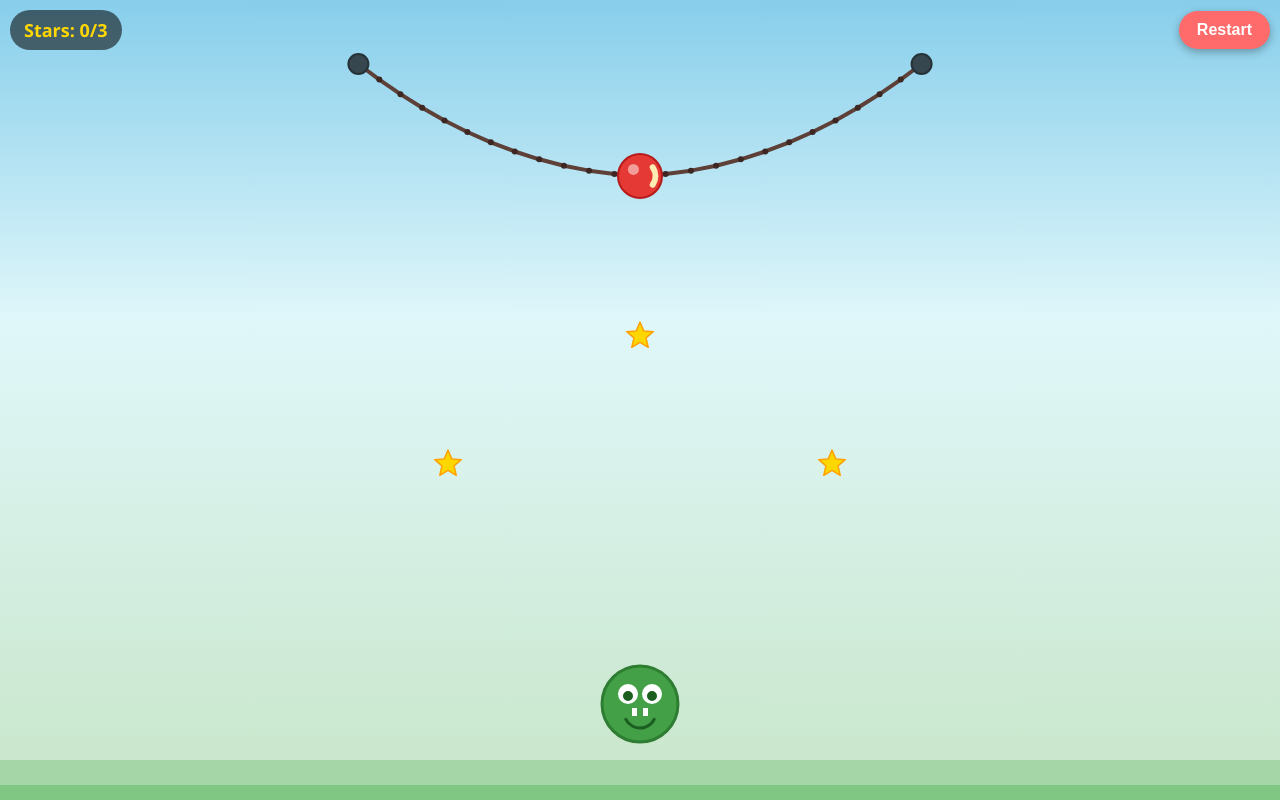
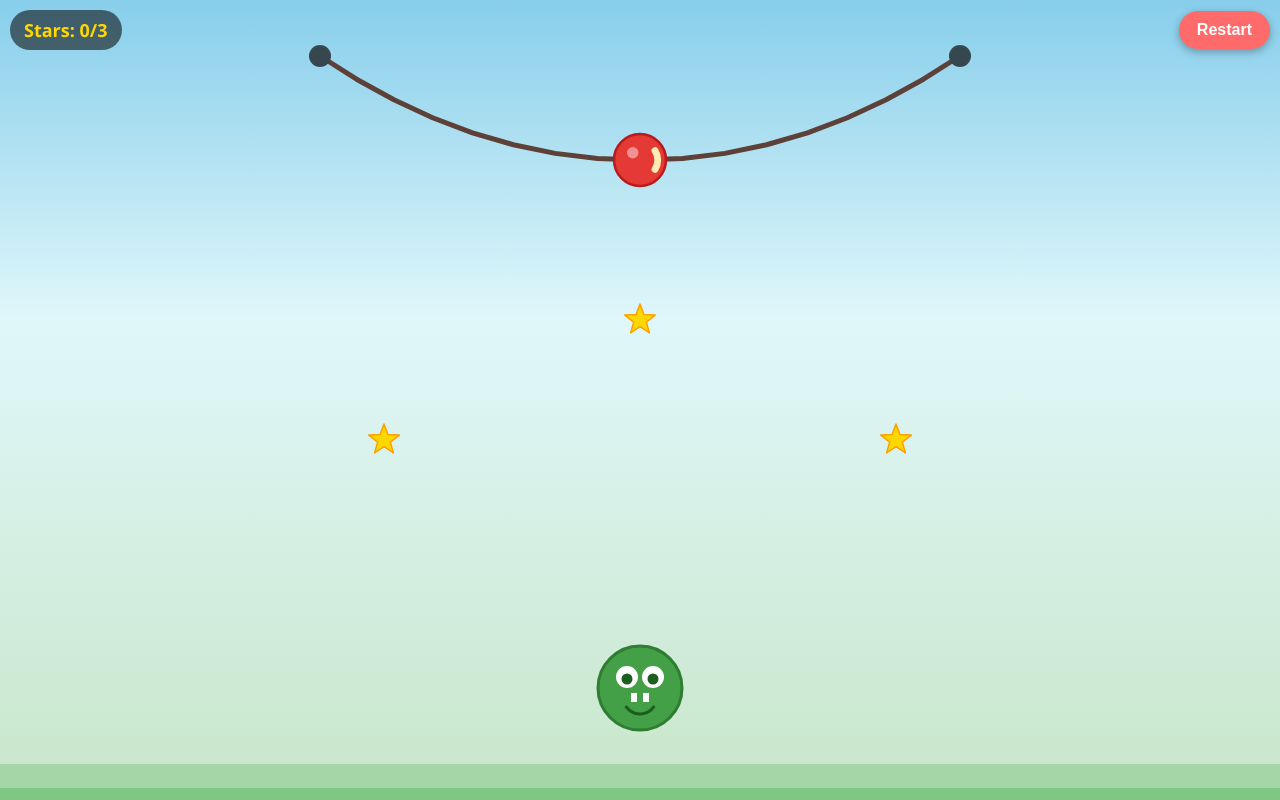
Before and after one commit to xgbzdev/cuttheropefx, a plain HTML site: page index.html in a window 1280 px wide. Drawn offline with Linux system fonts and the light colour scheme.

Commit message:
Add files via upload

```diff
--- a/game.js
+++ b/game.js
@@ -7,12 +7,24 @@
   const restartBtn = document.getElementById("restartBtn");
   const messageEl = document.getElementById("message");
 
-  // Resize canvas to fill the screen
+  // High-DPI + proper mobile sizing
+  let dpr = 1;
+  let cssW = 0, cssH = 0;
+
   function resize() {
-    canvas.width = window.innerWidth;
-    canvas.height = window.innerHeight;
+    dpr = Math.min(window.devicePixelRatio || 1, 2); // cap at 2 for performance
+    cssW = window.innerWidth;
+    cssH = window.innerHeight;
+    canvas.width = Math.floor(cssW * dpr);
+    canvas.height = Math.floor(cssH * dpr);
+    canvas.style.width = cssW + "px";
+    canvas.style.height = cssH + "px";
+    ctx.setTransform(dpr, 0, 0, dpr, 0, 0);
   }
-  window.addEventListener("resize", resize);
+  window.addEventListener("resize", function () {
+    resize();
+    // re-init only if game already started so positions stay relative
+  });
   resize();
 
   // Game state
@@ -24,79 +36,64 @@
   let win = false;
   let lastTime = 0;
 
-  // Physics constants
-  const GRAVITY = 0.35;
-  const FRICTION = 0.99;
-  const BOUNCE = 0.6;
-  const CANDY_RADIUS = 22;
-  const ROPE_SEGMENTS = 12;
+  // Tuned for mobile performance & feel
+  const GRAVITY = 0.42;
+  const FRICTION = 0.985;
+  const BOUNCE = 0.55;
+  const CANDY_RADIUS = 26;
+  const ROPE_SEGMENTS = 8;          // fewer segments = faster
+  const CONSTRAINT_ITERS = 4;       // fewer iterations = faster
 
-  // Simple 2D vector helpers
+  // Simple 2D helpers
   function Vec(x, y) {
     return { x: x || 0, y: y || 0 };
   }
-  function add(a, b) { return Vec(a.x + b.x, a.y + b.y); }
-  function sub(a, b) { return Vec(a.x - b.x, a.y - b.y); }
-  function mul(v, s) { return Vec(v.x * s, v.y * s); }
-  function len(v) { return Math.sqrt(v.x * v.x + v.y * v.y); }
-  function norm(v) {
-    const l = len(v);
-    return l > 0 ? mul(v, 1 / l) : Vec();
-  }
-  function dist(a, b) { return len(sub(a, b)); }
-
-  // Line segment intersection test
-  function segmentsIntersect(p1, p2, p3, p4) {
-    const d1 = direction(p3, p4, p1);
-    const d2 = direction(p3, p4, p2);
-    const d3 = direction(p1, p2, p3);
-    const d4 = direction(p1, p2, p4);
-    if (((d1 > 0 && d2 < 0) || (d1 < 0 && d2 > 0)) &&
-        ((d3 > 0 && d4 < 0) || (d3 < 0 && d4 > 0))) {
-      return true;
-    }
-    return false;
-  }
-  function direction(a, b, c) {
-    return (c.x - a.x) * (b.y - a.y) - (b.x - a.x) * (c.y - a.y);
+  function dist(a, b) {
+    const dx = a.x - b.x, dy = a.y - b.y;
+    return Math.sqrt(dx * dx + dy * dy);
   }
 
-  // Initialize a new level
+  // Faster line-segment intersection (no allocations)
+  function segmentsIntersect(ax, ay, bx, by, cx, cy, dx, dy) {
+    const abx = bx - ax, aby = by - ay;
+    const cdx = dx - cx, cdy = dy - cy;
+    const acx = cx - ax, acy = cy - ay;
+    const den = abx * cdy - aby * cdx;
+    if (Math.abs(den) < 1e-8) return false;
+    const t = (acx * cdy - acy * cdx) / den;
+    const u = (acx * aby - acy * abx) / den;
+    return t >= 0 && t <= 1 && u >= 0 && u <= 1;
+  }
+
   function initLevel() {
-    const w = canvas.width;
-    const h = canvas.height;
+    const w = cssW;
+    const h = cssH;
 
-    // Candy starts near the top center
     candy = {
-      pos: Vec(w * 0.5, h * 0.22),
+      pos: Vec(w * 0.5, h * 0.20),
       vel: Vec(0, 0),
       radius: CANDY_RADIUS,
       attached: true
     };
 
-    // Two anchors for two ropes
     anchors = [
-      { pos: Vec(w * 0.28, h * 0.08) },
-      { pos: Vec(w * 0.72, h * 0.08) }
+      { pos: Vec(w * 0.25, h * 0.07) },
+      { pos: Vec(w * 0.75, h * 0.07) }
     ];
 
-    // Create ropes as chains of points
     ropes = anchors.map(function (anchor) {
       return createRope(anchor.pos, candy.pos);
     });
 
-    // Stars to collect
     stars = [
-      { pos: Vec(w * 0.5, h * 0.42), collected: false, radius: 14 },
-      { pos: Vec(w * 0.35, h * 0.58), collected: false, radius: 14 },
-      { pos: Vec(w * 0.65, h * 0.58), collected: false, radius: 14 }
+      { pos: Vec(w * 0.50, h * 0.40), collected: false, radius: 16 },
+      { pos: Vec(w * 0.30, h * 0.55), collected: false, radius: 16 },
+      { pos: Vec(w * 0.70, h * 0.55), collected: false, radius: 16 }
     ];
 
-    // Monster (Om Nom style) at the bottom
     monster = {
-      pos: Vec(w * 0.5, h * 0.88),
-      radius: 38,
-      mouthOpen: 0
+      pos: Vec(w * 0.5, h * 0.86),
+      radius: 42
     };
 
     particles = [];
@@ -111,168 +108,147 @@
 
   function createRope(from, to) {
     const points = [];
+    const rest = dist(from, to) / ROPE_SEGMENTS;
     for (let i = 0; i <= ROPE_SEGMENTS; i++) {
       const t = i / ROPE_SEGMENTS;
+      const x = from.x + (to.x - from.x) * t;
+      const y = from.y + (to.y - from.y) * t;
       points.push({
-        pos: Vec(
-          from.x + (to.x - from.x) * t,
-          from.y + (to.y - from.y) * t
-        ),
-        prev: Vec(
-          from.x + (to.x - from.x) * t,
-          from.y + (to.y - from.y) * t
-        ),
+        pos: Vec(x, y),
+        prev: Vec(x, y),
         pinned: i === 0
       });
     }
-    return {
-      points: points,
-      cut: false,
-      restLength: dist(from, to) / ROPE_SEGMENTS
-    };
+    return { points: points, cut: false, restLength: rest };
   }
 
-  // Verlet integration for rope physics
   function updateRopes() {
-    ropes.forEach(function (rope) {
-      if (rope.cut) return;
+    for (let r = 0; r < ropes.length; r++) {
+      const rope = ropes[r];
+      if (rope.cut) continue;
 
-      // Update points
-      for (let i = 1; i < rope.points.length; i++) {
-        const p = rope.points[i];
+      const pts = rope.points;
+
+      // Verlet step
+      for (let i = 1; i < pts.length; i++) {
+        const p = pts[i];
         if (p.pinned) continue;
-
         const vx = (p.pos.x - p.prev.x) * FRICTION;
         const vy = (p.pos.y - p.prev.y) * FRICTION;
-
         p.prev.x = p.pos.x;
         p.prev.y = p.pos.y;
-
         p.pos.x += vx;
-        p.pos.y += vy + GRAVITY * 0.5;
+        p.pos.y += vy + GRAVITY * 0.45;
       }
 
-      // Constraints (keep segment lengths)
-      for (let iter = 0; iter < 8; iter++) {
-        for (let i = 0; i < rope.points.length - 1; i++) {
-          const a = rope.points[i];
-          const b = rope.points[i + 1];
+      // Constraints
+      for (let iter = 0; iter < CONSTRAINT_ITERS; iter++) {
+        for (let i = 0; i < pts.length - 1; i++) {
+          const a = pts[i];
+          const b = pts[i + 1];
           const dx = b.pos.x - a.pos.x;
           const dy = b.pos.y - a.pos.y;
           const d = Math.sqrt(dx * dx + dy * dy) || 0.001;
-          const diff = (d - rope.restLength) / d;
-          const offsetX = dx * 0.5 * diff;
-          const offsetY = dy * 0.5 * diff;
-
-          if (!a.pinned) {
-            a.pos.x += offsetX;
-            a.pos.y += offsetY;
-          }
-          if (!b.pinned) {
-            b.pos.x -= offsetX;
-            b.pos.y -= offsetY;
-          }
+          const diff = (d - rope.restLength) / d * 0.5;
+          const ox = dx * diff;
+          const oy = dy * diff;
+          if (!a.pinned) { a.pos.x += ox; a.pos.y += oy; }
+          if (!b.pinned) { b.pos.x -= ox; b.pos.y -= oy; }
         }
-
-        // Attach last point to candy if still attached
-        if (!rope.cut && candy.attached) {
-          const last = rope.points[rope.points.length - 1];
+        // stick last point to candy while attached
+        if (candy.attached) {
+          const last = pts[pts.length - 1];
           last.pos.x = candy.pos.x;
           last.pos.y = candy.pos.y;
         }
       }
-    });
+    }
   }
 
   function updateCandy() {
     if (!candy.attached) {
-      // Free falling
       candy.vel.y += GRAVITY;
-      candy.vel.x *= 0.995;
+      candy.vel.x *= 0.992;
       candy.pos.x += candy.vel.x;
       candy.pos.y += candy.vel.y;
 
-      // Floor bounce
-      if (candy.pos.y + candy.radius > canvas.height - 10) {
-        candy.pos.y = canvas.height - 10 - candy.radius;
+      // floor
+      if (candy.pos.y + candy.radius > cssH - 12) {
+        candy.pos.y = cssH - 12 - candy.radius;
         candy.vel.y *= -BOUNCE;
-        candy.vel.x *= 0.8;
-        if (Math.abs(candy.vel.y) < 1) candy.vel.y = 0;
+        candy.vel.x *= 0.75;
+        if (Math.abs(candy.vel.y) < 1.2) candy.vel.y = 0;
       }
-
-      // Walls
+      // walls
       if (candy.pos.x - candy.radius < 0) {
         candy.pos.x = candy.radius;
         candy.vel.x *= -BOUNCE;
       }
-      if (candy.pos.x + candy.radius > canvas.width) {
-        candy.pos.x = canvas.width - candy.radius;
+      if (candy.pos.x + candy.radius > cssW) {
+        candy.pos.x = cssW - candy.radius;
         candy.vel.x *= -BOUNCE;
       }
     } else {
-      // Pull candy toward average of rope ends
-      let activeRopes = 0;
-      let sumX = 0, sumY = 0;
-      ropes.forEach(function (rope) {
-        if (!rope.cut) {
-          const last = rope.points[rope.points.length - 1];
-          sumX += last.pos.x;
-          sumY += last.pos.y;
-          activeRopes++;
+      let active = 0, sx = 0, sy = 0;
+      for (let r = 0; r < ropes.length; r++) {
+        if (!ropes[r].cut) {
+          const last = ropes[r].points[ropes[r].points.length - 1];
+          sx += last.pos.x;
+          sy += last.pos.y;
+          active++;
         }
-      });
-
-      if (activeRopes === 0) {
+      }
+      if (active === 0) {
         candy.attached = false;
-        // Give a tiny random push so it doesn't just hang
-        candy.vel.x = (Math.random() - 0.5) * 2;
-        candy.vel.y = 0;
+        candy.vel.x = (Math.random() - 0.5) * 1.5;
+        candy.vel.y = 0.5;
       } else {
-        candy.pos.x = sumX / activeRopes;
-        candy.pos.y = sumY / activeRopes;
+        candy.pos.x = sx / active;
+        candy.pos.y = sy / active;
       }
     }
   }
 
   function checkStars() {
-    stars.forEach(function (star) {
-      if (!star.collected && dist(candy.pos, star.pos) < candy.radius + star.radius) {
+    for (let i = 0; i < stars.length; i++) {
+      const star = stars[i];
+      if (star.collected) continue;
+      if (dist(candy.pos, star.pos) < candy.radius + star.radius) {
         star.collected = true;
         starsCollected++;
         updateScore();
-        // Sparkle particles
-        for (let i = 0; i < 12; i++) {
+        // few particles only
+        for (let k = 0; k < 8; k++) {
           particles.push({
-            pos: Vec(star.pos.x, star.pos.y),
-            vel: Vec((Math.random() - 0.5) * 6, (Math.random() - 0.5) * 6),
-            life: 40 + Math.random() * 20,
+            x: star.pos.x, y: star.pos.y,
+            vx: (Math.random() - 0.5) * 5,
+            vy: (Math.random() - 0.5) * 5,
+            life: 30,
             color: "#FFD700"
           });
         }
       }
-    });
+    }
   }
 
   function checkMonster() {
     if (gameOver) return;
     const d = dist(candy.pos, monster.pos);
-    if (d < candy.radius + monster.radius - 8) {
-      // Candy reaches the mouth
+    if (d < candy.radius + monster.radius - 10) {
       win = true;
       gameOver = true;
       messageEl.textContent = "Yum! You did it!\nStars: " + starsCollected + "/3";
       messageEl.className = "win";
-      // Celebrate particles
-      for (let i = 0; i < 30; i++) {
+      for (let k = 0; k < 18; k++) {
         particles.push({
-          pos: Vec(monster.pos.x, monster.pos.y - 20),
-          vel: Vec((Math.random() - 0.5) * 8, (Math.random() - 0.5) * 8 - 3),
-          life: 50 + Math.random() * 30,
-          color: ["#4CAF50", "#FFD700", "#FF6B6B", "#42A5F5"][Math.floor(Math.random() * 4)]
+          x: monster.pos.x, y: monster.pos.y - 15,
+          vx: (Math.random() - 0.5) * 7,
+          vy: (Math.random() - 0.5) * 7 - 2,
+          life: 40,
+          color: ["#4CAF50", "#FFD700", "#FF6B6B"][k % 3]
         });
       }
-    } else if (candy.pos.y > canvas.height + 50) {
-      // Fell off screen
+    } else if (candy.pos.y > cssH + 60) {
       gameOver = true;
       win = false;
       messageEl.textContent = "Oh no! Try again";
@@ -283,9 +259,9 @@
   function updateParticles() {
     for (let i = particles.length - 1; i >= 0; i--) {
       const p = particles[i];
-      p.pos.x += p.vel.x;
-      p.pos.y += p.vel.y;
-      p.vel.y += 0.15;
+      p.x += p.vx;
+      p.y += p.vy;
+      p.vy += 0.18;
       p.life--;
       if (p.life <= 0) particles.splice(i, 1);
     }
@@ -295,135 +271,122 @@
     scoreEl.textContent = "Stars: " + starsCollected + "/3";
   }
 
-  // Drawing
+  // ---------- Drawing (all in CSS pixels) ----------
   function draw() {
-    ctx.clearRect(0, 0, canvas.width, canvas.height);
+    ctx.clearRect(0, 0, cssW, cssH);
 
-    // Soft ground
+    // ground
     ctx.fillStyle = "#A5D6A7";
-    ctx.fillRect(0, canvas.height - 40, canvas.width, 40);
+    ctx.fillRect(0, cssH - 36, cssW, 36);
     ctx.fillStyle = "#81C784";
-    ctx.fillRect(0, canvas.height - 15, canvas.width, 15);
+    ctx.fillRect(0, cssH - 12, cssW, 12);
 
-    // Draw ropes
-    ropes.forEach(function (rope) {
-      if (rope.cut) return;
+    // ropes
+    for (let r = 0; r < ropes.length; r++) {
+      const rope = ropes[r];
+      if (rope.cut) continue;
+      const pts = rope.points;
       ctx.beginPath();
       ctx.strokeStyle = "#5D4037";
-      ctx.lineWidth = 4;
+      ctx.lineWidth = 5;
       ctx.lineCap = "round";
       ctx.lineJoin = "round";
-      rope.points.forEach(function (p, i) {
-        if (i === 0) ctx.moveTo(p.pos.x, p.pos.y);
-        else ctx.lineTo(p.pos.x, p.pos.y);
-      });
-      ctx.stroke();
-
-      // Small knots
-      ctx.fillStyle = "#3E2723";
-      rope.points.forEach(function (p) {
-        ctx.beginPath();
-        ctx.arc(p.pos.x, p.pos.y, 3, 0, Math.PI * 2);
-        ctx.fill();
-      });
-    });
-
-    // Anchors
-    anchors.forEach(function (a) {
-      ctx.beginPath();
-      ctx.fillStyle = "#37474F";
-      ctx.arc(a.pos.x, a.pos.y, 10, 0, Math.PI * 2);
-      ctx.fill();
-      ctx.strokeStyle = "#263238";
-      ctx.lineWidth = 2;
-      ctx.stroke();
-    });
-
-    // Stars
-    stars.forEach(function (star) {
-      if (star.collected) return;
-      drawStar(star.pos.x, star.pos.y, star.radius, "#FFD700", "#FFA000");
-    });
-
-    // Candy (red with white stripe)
-    drawCandy(candy.pos.x, candy.pos.y, candy.radius);
-
-    // Monster (simple Om Nom-like)
-    drawMonster(monster.pos.x, monster.pos.y, monster.radius);
-
-    // Cut path (while swiping)
-    if (cutPath.length > 1) {
-      ctx.beginPath();
-      ctx.strokeStyle = "rgba(255, 80, 80, 0.7)";
-      ctx.lineWidth = 3;
-      ctx.lineCap = "round";
-      cutPath.forEach(function (p, i) {
-        if (i === 0) ctx.moveTo(p.x, p.y);
-        else ctx.lineTo(p.x, p.y);
-      });
+      ctx.moveTo(pts[0].pos.x, pts[0].pos.y);
+      for (let i = 1; i < pts.length; i++) {
+        ctx.lineTo(pts[i].pos.x, pts[i].pos.y);
+      }
       ctx.stroke();
     }
 
-    // Particles
-    particles.forEach(function (p) {
-      ctx.globalAlpha = Math.min(1, p.life / 30);
+    // anchors
+    for (let i = 0; i < anchors.length; i++) {
+      const a = anchors[i];
+      ctx.beginPath();
+      ctx.fillStyle = "#37474F";
+      ctx.arc(a.pos.x, a.pos.y, 11, 0, Math.PI * 2);
+      ctx.fill();
+    }
+
+    // stars
+    for (let i = 0; i < stars.length; i++) {
+      if (!stars[i].collected) drawStar(stars[i].pos.x, stars[i].pos.y, stars[i].radius);
+    }
+
+    // candy
+    drawCandy(candy.pos.x, candy.pos.y, candy.radius);
+
+    // monster
+    drawMonster(monster.pos.x, monster.pos.y, monster.radius);
+
+    // cut trail
+    if (cutPath.length > 1) {
+      ctx.beginPath();
+      ctx.strokeStyle = "rgba(255,70,70,0.75)";
+      ctx.lineWidth = 4;
+      ctx.lineCap = "round";
+      ctx.moveTo(cutPath[0].x, cutPath[0].y);
+      for (let i = 1; i < cutPath.length; i++) {
+        ctx.lineTo(cutPath[i].x, cutPath[i].y);
+      }
+      ctx.stroke();
+    }
+
+    // particles
+    for (let i = 0; i < particles.length; i++) {
+      const p = particles[i];
+      ctx.globalAlpha = Math.min(1, p.life / 25);
       ctx.fillStyle = p.color;
       ctx.beginPath();
-      ctx.arc(p.pos.x, p.pos.y, 4, 0, Math.PI * 2);
+      ctx.arc(p.x, p.y, 3.5, 0, Math.PI * 2);
       ctx.fill();
-      ctx.globalAlpha = 1;
-    });
+    }
+    ctx.globalAlpha = 1;
   }
 
-  function drawStar(x, y, r, fill, stroke) {
+  function drawStar(x, y, r) {
     ctx.save();
     ctx.translate(x, y);
     ctx.beginPath();
     for (let i = 0; i < 5; i++) {
-      ctx.lineTo(
-        Math.cos((18 + i * 72) * Math.PI / 180) * r,
-        -Math.sin((18 + i * 72) * Math.PI / 180) * r
-      );
-      ctx.lineTo(
-        Math.cos((54 + i * 72) * Math.PI / 180) * (r * 0.45),
-        -Math.sin((54 + i * 72) * Math.PI / 180) * (r * 0.45)
-      );
+      const a1 = (18 + i * 72) * Math.PI / 180;
+      const a2 = (54 + i * 72) * Math.PI / 180;
+      ctx.lineTo(Math.cos(a1) * r, -Math.sin(a1) * r);
+      ctx.lineTo(Math.cos(a2) * r * 0.42, -Math.sin(a2) * r * 0.42);
     }
     ctx.closePath();
-    ctx.fillStyle = fill;
+    ctx.fillStyle = "#FFD700";
     ctx.fill();
-    ctx.strokeStyle = stroke;
+    ctx.strokeStyle = "#FFA000";
     ctx.lineWidth = 1.5;
     ctx.stroke();
     ctx.restore();
   }
 
   function drawCandy(x, y, r) {
-    // Main body
     ctx.beginPath();
     ctx.arc(x, y, r, 0, Math.PI * 2);
     ctx.fillStyle = "#E53935";
     ctx.fill();
     ctx.strokeStyle = "#B71C1C";
-    ctx.lineWidth = 2;
+    ctx.lineWidth = 2.5;
     ctx.stroke();
 
-    // White stripe
+    // stripe
     ctx.beginPath();
-    ctx.arc(x, y, r * 0.7, -0.6, 0.6);
+    ctx.arc(x, y, r * 0.68, -0.55, 0.55);
     ctx.strokeStyle = "#FFECB3";
-    ctx.lineWidth = 6;
+    ctx.lineWidth = 7;
     ctx.stroke();
 
-    // Shine
+    // shine
     ctx.beginPath();
-    ctx.arc(x - r * 0.3, y - r * 0.3, r * 0.25, 0, Math.PI * 2);
-    ctx.fillStyle = "rgba(255,255,255,0.5)";
+    ctx.arc(x - r * 0.28, y - r * 0.28, r * 0.22, 0, Math.PI * 2);
+    ctx.fillStyle = "rgba(255,255,255,0.45)";
     ctx.fill();
   }
 
   function drawMonster(x, y, r) {
-    // Body
+    // body
     ctx.beginPath();
     ctx.arc(x, y, r, 0, Math.PI * 2);
     ctx.fillStyle = "#43A047";
@@ -432,50 +395,58 @@
     ctx.lineWidth = 3;
     ctx.stroke();
 
-    // Eyes
-    ctx.fillStyle = "white";
+    // eyes
+    ctx.fillStyle = "#fff";
     ctx.beginPath();
-    ctx.arc(x - 12, y - 10, 10, 0, Math.PI * 2);
-    ctx.arc(x + 12, y - 10, 10, 0, Math.PI * 2);
+    ctx.arc(x - 13, y - 11, 11, 0, Math.PI * 2);
+    ctx.arc(x + 13, y - 11, 11, 0, Math.PI * 2);
+    ctx.fill();
+    ctx.fillStyle = "#1B5E20";
+    ctx.beginPath();
+    ctx.arc(x - 13, y - 9, 5.5, 0, Math.PI * 2);
+    ctx.arc(x + 13, y - 9, 5.5, 0, Math.PI * 2);
     ctx.fill();
 
-    ctx.fillStyle = "#1B5E20";
+    // mouth
     ctx.beginPath();
-    ctx.arc(x - 12, y - 8, 5, 0, Math.PI * 2);
-    ctx.arc(x + 12, y - 8, 5, 0, Math.PI * 2);
-    ctx.fill();
-
-    // Mouth
-    ctx.beginPath();
-    ctx.arc(x, y + 8, 16, 0.15 * Math.PI, 0.85 * Math.PI);
+    ctx.arc(x, y + 9, 17, 0.2 * Math.PI, 0.8 * Math.PI);
     ctx.strokeStyle = "#1B5E20";
     ctx.lineWidth = 3;
     ctx.stroke();
 
-    // Teeth
-    ctx.fillStyle = "white";
-    ctx.fillRect(x - 8, y + 4, 5, 8);
-    ctx.fillRect(x + 3, y + 4, 5, 8);
+    // teeth
+    ctx.fillStyle = "#fff";
+    ctx.fillRect(x - 9, y + 5, 6, 9);
+    ctx.fillRect(x + 3, y + 5, 6, 9);
   }
 
-  // Cutting logic
+  // ---------- Cutting (more forgiving on touch) ----------
   function tryCutRopes() {
     if (cutPath.length < 2) return;
 
-    ropes.forEach(function (rope) {
-      if (rope.cut) return;
-      for (let i = 0; i < rope.points.length - 1; i++) {
-        const a = rope.points[i].pos;
-        const b = rope.points[i + 1].pos;
+    for (let r = 0; r < ropes.length; r++) {
+      const rope = ropes[r];
+      if (rope.cut) continue;
+      const pts = rope.points;
+
+      for (let i = 0; i < pts.length - 1; i++) {
+        const ax = pts[i].pos.x, ay = pts[i].pos.y;
+        const bx = pts[i + 1].pos.x, by = pts[i + 1].pos.y;
+
         for (let j = 0; j < cutPath.length - 1; j++) {
-          if (segmentsIntersect(a, b, cutPath[j], cutPath[j + 1])) {
+          if (segmentsIntersect(
+            ax, ay, bx, by,
+            cutPath[j].x, cutPath[j].y,
+            cutPath[j + 1].x, cutPath[j + 1].y
+          )) {
             rope.cut = true;
-            // Visual feedback
-            for (let k = 0; k < 8; k++) {
+            // small feedback
+            for (let k = 0; k < 5; k++) {
               particles.push({
-                pos: Vec((a.x + b.x) / 2, (a.y + b.y) / 2),
-                vel: Vec((Math.random() - 0.5) * 5, (Math.random() - 0.5) * 5),
-                life: 25,
+                x: (ax + bx) * 0.5, y: (ay + by) * 0.5,
+                vx: (Math.random() - 0.5) * 4,
+                vy: (Math.random() - 0.5) * 4,
+                life: 20,
                 color: "#8D6E63"
               });
             }
@@ -483,16 +454,24 @@
           }
         }
       }
-    });
+    }
   }
 
-  // Input handling (mouse + touch)
+  // ---------- Input (robust touch + mouse) ----------
   function getPos(e) {
     const rect = canvas.getBoundingClientRect();
-    if (e.touches && e.touches.length > 0) {
-      return Vec(e.touches[0].clientX - rect.left, e.touches[0].clientY - rect.top);
+    let clientX, clientY;
+    if (e.touches && e.touches.length) {
+      clientX = e.touches[0].clientX;
+      clientY = e.touches[0].clientY;
+    } else if (e.changedTouches && e.changedTouches.length) {
+      clientX = e.changedTouches[0].clientX;
+      clientY = e.changedTouches[0].clientY;
+    } else {
+      clientX = e.clientX;
+      clientY = e.clientY;
     }
-    return Vec(e.clientX - rect.left, e.clientY - rect.top);
+    return Vec(clientX - rect.left, clientY - rect.top);
   }
 
   function startCut(e) {
@@ -505,10 +484,14 @@
   function moveCut(e) {
     if (!isCutting || gameOver) return;
     e.preventDefault();
-    cutPath.push(getPos(e));
-    // Keep path reasonable length
-    if (cutPath.length > 40) cutPath.shift();
-    tryCutRopes();
+    const p = getPos(e);
+    // only add if moved enough (reduces points + lag)
+    const last = cutPath[cutPath.length - 1];
+    if (Math.abs(p.x - last.x) > 3 || Math.abs(p.y - last.y) > 3) {
+      cutPath.push(p);
+      if (cutPath.length > 30) cutPath.shift();
+      tryCutRopes();
+    }
   }
 
   function endCut(e) {
@@ -519,24 +502,36 @@
     cutPath = [];
   }
 
+  // Mouse
   canvas.addEventListener("mousedown", startCut);
   canvas.addEventListener("mousemove", moveCut);
   canvas.addEventListener("mouseup", endCut);
   canvas.addEventListener("mouseleave", endCut);
 
+  // Touch (non-passive so we can preventDefault)
   canvas.addEventListener("touchstart", startCut, { passive: false });
   canvas.addEventListener("touchmove", moveCut, { passive: false });
   canvas.addEventListener("touchend", endCut, { passive: false });
   canvas.addEventListener("touchcancel", endCut, { passive: false });
 
-  restartBtn.addEventListener("click", function () {
+  // Prevent page scroll / zoom while playing
+  document.body.addEventListener("touchmove", function (e) {
+    if (e.target === canvas) e.preventDefault();
+  }, { passive: false });
+
+  restartBtn.addEventListener("click", function (e) {
+    e.preventDefault();
+    initLevel();
+  });
+  restartBtn.addEventListener("touchend", function (e) {
+    e.preventDefault();
     initLevel();
   });
 
-  // Main loop
-  function loop(timestamp) {
-    const dt = Math.min(32, timestamp - lastTime);
-    lastTime = timestamp;
+  // Main loop – use requestAnimationFrame only
+  function loop(ts) {
+    if (!lastTime) lastTime = ts;
+    lastTime = ts;
 
     if (!gameOver) {
       updateRopes();
@@ -546,7 +541,6 @@
     }
     updateParticles();
     draw();
-
     requestAnimationFrame(loop);
   }
 
--- a/style.css
+++ b/style.css
@@ -13,6 +13,8 @@ html, body {
   overflow: hidden;
   background: #1a1a2e;
   font-family: "Segoe UI", Arial, sans-serif;
+  position: fixed;
+  touch-action: none;
 }
 
 #game-container {
```
Also changed, not shown: index.html (+4 -1 lines), 2 other files.
